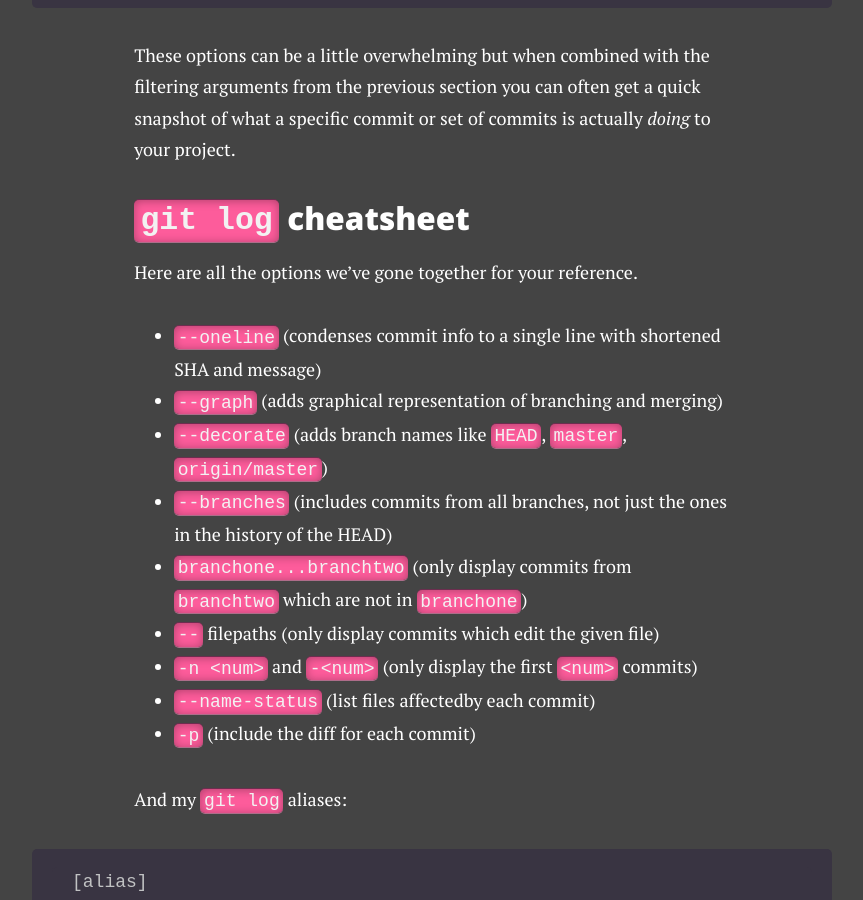
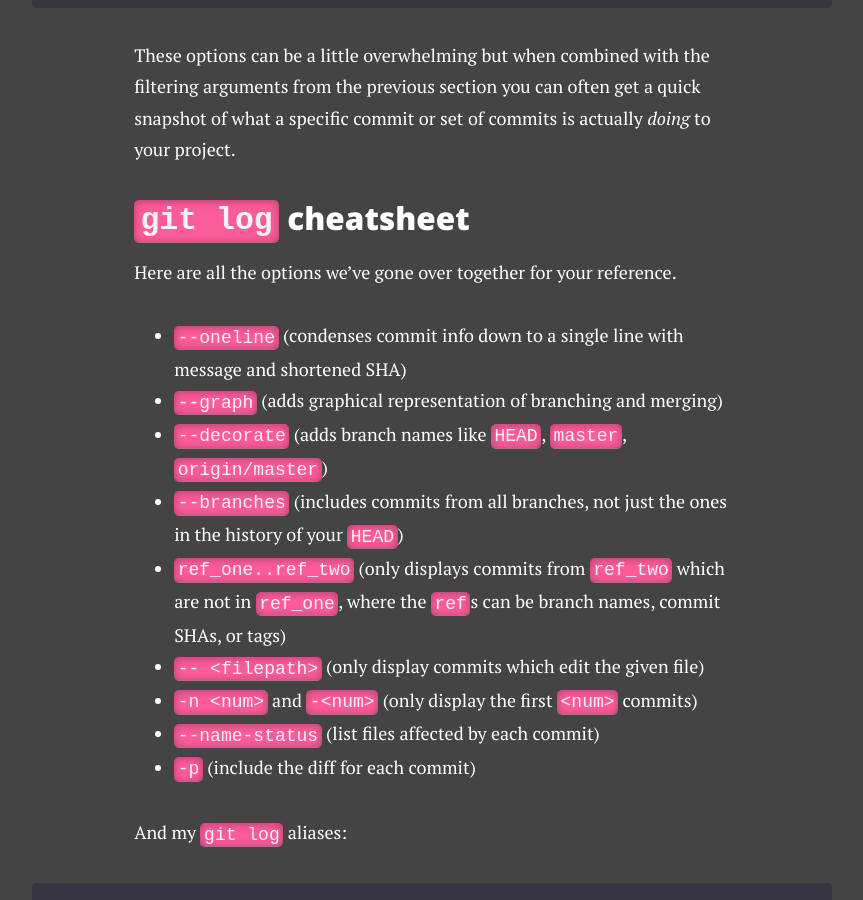
Before and after one commit to TheRealest/therealest.github.io, a Jekyll site: the page built from _posts/2015-04-25-git-log-options.md, in a window 1280 px wide and 900 px high, scrolled down 12731 px. Shown: the whole window, without its empty margins (208-1071 px from the left). Built offline with Jekyll 4.4.1, drawn with Linux system fonts in a browser that asks for light colours; nearby versions of some CDN libraries; Markdown is read by kramdown in place of the engine named in the settings; some of the changed text lies outside the part shown.

Commit message:
edits to Git log options post

````diff
--- a/_posts/2015-04-25-git-log-options.md
+++ b/_posts/2015-04-25-git-log-options.md
@@ -141,7 +141,7 @@ The `--decorate` option adds branch names to the log output like so:
 
 On the first line of the output you can see `(HEAD, origin/master, origin/HEAD, master)` between the commit SHA and the message. This shows that both my local `HEAD` and `master` branch, as well as the corresponding remote branches they track, all point to that commit. This is really nice for checking whether you've pushed your recent commits to a remote, because if haven't you would see `origin/HEAD` and `origin/master` further down in the history.
 
-<blockquote>Keep in mind that all of the commands we've used so far only show commits leading up to <code>HEAD</code>. Put another way, any commits which did not contribute to the current working tree are not going to appear in <code>git log</code>.</blockquote>
+>Keep in mind that all of the commands we've used so far only show commits leading up to `HEAD`. Put another way, any commits which did not contribute to the current working tree are not going to appear in `git log`.
 
 ### The <code>--branches</code> option
 
@@ -185,7 +185,7 @@ Besides getting a bird's eye view of your project, the `--branches` flag can be
 
 ### Setting up aliases for <code>git log</code>
 
-Between `--graph`, `--decorate`, `--oneline`, and `--branches`, you should be able to display and understand most of what you'll need to know about your commit history. Typing these flags and remembering which is which can be a pain though, so I would suggest setting up `git` aliases for the modes you use most often.
+Between `--oneline`, `--graph`, `--decorate`, and `--branches`, you should be able to display and understand most of what you'll need to know about your commit history. Typing these flags and remembering which is which can be a pain though, so I would suggest setting up `git` aliases for the modes you use most often.
 
 I prefer to have two aliases for logging, one with `--branches` and one without. Both aliases have the other three flags we've discussed. With this setup you can easily see a very dense history with SHAs, commit messages, branch names, and the graphical branching diagram, and you can decide whether you want to see just commits for the current branch or for all of them.
 
@@ -252,7 +252,7 @@ You can omit the `--` if there wouldn't be any confusion between your file path
 
 ### Getting more detail out of your log
 
-The oneline mode is nice for looking at a lot of commits at once, but you may want to include a little more detail in the history sometimes. There are two options which add information for each commit: `--name-status` and `-p`. The first lists which files where changed in each commit:
+The oneline mode is nice for looking at a lot of commits at once, but you may want to include a little more detail in the history sometimes. There are two options which add information for each commit: `--name-status` and `-p`. The first lists which files were changed in each commit (the *status* of the affected *filenames*):
 
 ```console
 > git l --name-status
@@ -308,16 +308,16 @@ These options can be a little overwhelming but when combined with the filtering
 
 ### `git log` cheatsheet
 
-Here are all the options we've gone together for your reference.
+Here are all the options we've gone over together for your reference.
 
-- `--oneline` (condenses commit info to a single line with shortened SHA and message)
+- `--oneline` (condenses commit info down to a single line with message and shortened SHA)
 - `--graph` (adds graphical representation of branching and merging)
 - `--decorate` (adds branch names like `HEAD`, `master`, `origin/master`)
-- `--branches` (includes commits from all branches, not just the ones in the history of the HEAD)
-- `branchone...branchtwo` (only display commits from `branchtwo` which are not in `branchone`)
-- `--` filepaths (only display commits which edit the given file)
+- `--branches` (includes commits from all branches, not just the ones in the history of your `HEAD`)
+- `ref_one..ref_two` (only displays commits from `ref_two` which are not in `ref_one`, where the `ref`s can be branch names, commit SHAs, or tags)
+- `-- <filepath>` (only display commits which edit the given file)
 - `-n <num>` and `-<num>` (only display the first `<num>` commits)
-- `--name-status` (list files affectedby each commit)
+- `--name-status` (list files affected by each commit)
 - `-p` (include the diff for each commit)
 
 And my `git log` aliases:
````
Also changed, not shown: other parts of _posts/2015-04-25-git-log-options.md (+5 -5 lines).
